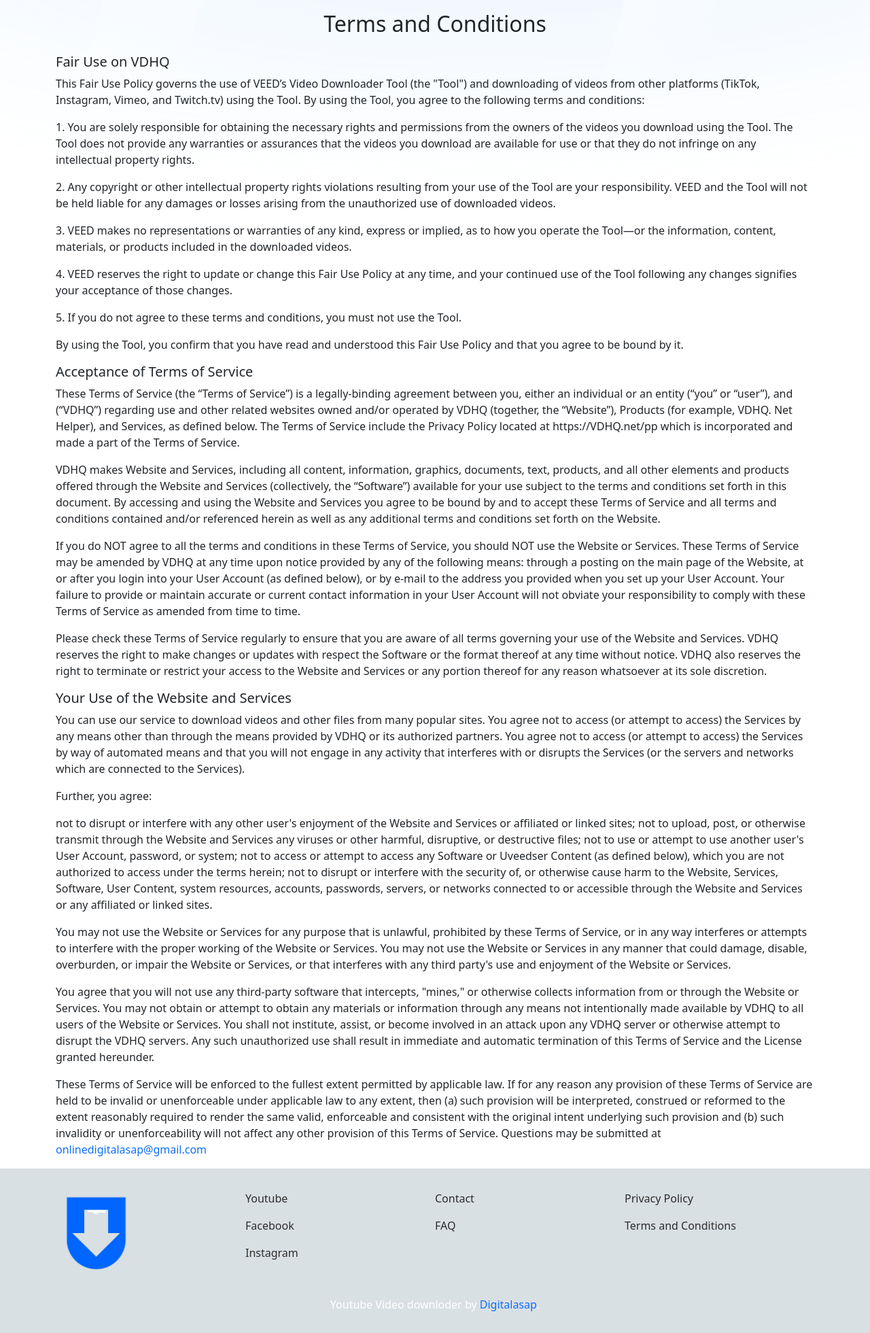
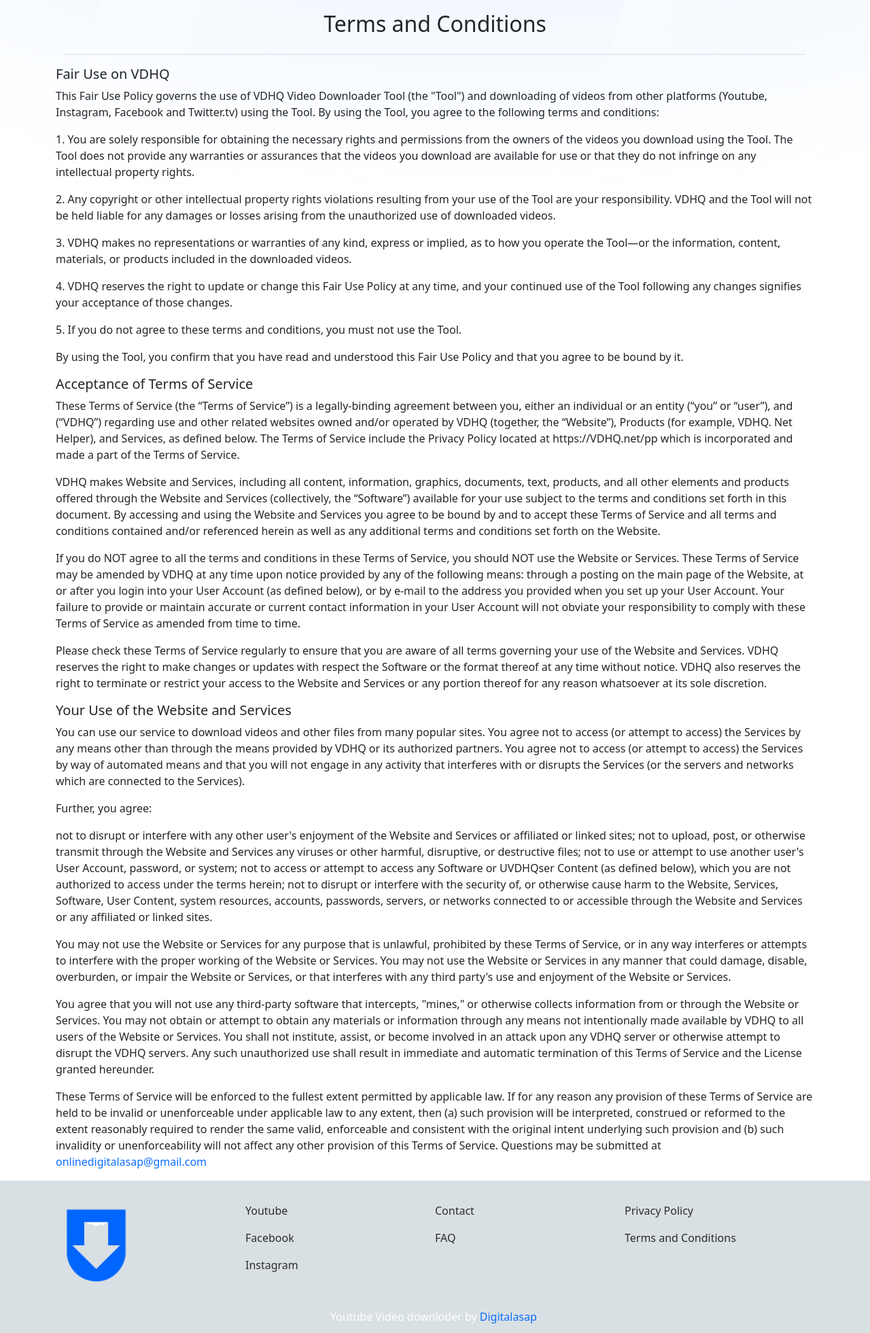
Before and after one commit to vikash7994/videos, a Flask app: page /terms_and_conditions in a window 1280 px wide. Shown: the part 97-2058 px from the top of the page at 68% size. Run offline with Flask 3, Linux system fonts and the light colour scheme; some libraries are stand-ins or nearby versions.

Commit message:
Add files via upload

```diff
--- a/templates/contact.html
+++ b/templates/contact.html
@@ -49,7 +49,11 @@
 <section class="contact py-4">
   <div class="container">
 <h2 class="text-center py-3">Conatct Us</h2>
-<span>If you need technical support or other questions related to experience with Ummy video downloader, send us a message via contact form on this page. Or you can send directly via email:</span>
+<div class="container">
+  <div class="separator">
+  </div>
+</div>
+<p class="pt-3">If you need technical support or other questions related to experience with Ummy video downloader, send us a message via contact form on this page. Or you can send directly via email:</p>
 <div class="d-flex justify-content-between pt-3">
   <label for="">Support:</label>
   <a href="/">onlinedigitalasap@gmail.com</a>
--- a/templates/terms_and_conditions.html
+++ b/templates/terms_and_conditions.html
@@ -49,14 +49,18 @@
 <section class="terms-and-conditions">
   <div class="container">
     <h2 class="text-center py-3">Terms and Conditions</h2>
-    <h5>Fair Use on VDHQ</h5>
-    <p>This Fair Use Policy governs the use of VEED’s Video Downloader Tool (the "Tool") and downloading of videos from other platforms (TikTok, Instagram, Vimeo, and Twitch.tv) using the Tool. By using the Tool, you agree to the following terms and conditions:
+    <div class="container">
+      <div class="separator">
+      </div>
+    </div>
+    <h5 class="pt-3">Fair Use on VDHQ</h5>
+    <p>This Fair Use Policy governs the use of VDHQ Video Downloader Tool (the "Tool") and downloading of videos from other platforms (Youtube, Instagram, Facebook and Twitter.tv) using the Tool. By using the Tool, you agree to the following terms and conditions:
     </p>
     <p>1. You are solely responsible for obtaining the necessary rights and permissions from the owners of the videos you download using the Tool. The Tool does not provide any warranties or assurances that the videos you download are available for use or that they do not infringe on any intellectual property rights.
     </p>
-    <p>2. Any copyright or other intellectual property rights violations resulting from your use of the Tool are your responsibility. VEED and the Tool will not be held liable for any damages or losses arising from the unauthorized use of downloaded videos.</p>
-    <p>3. VEED makes no representations or warranties of any kind, express or implied, as to how you operate the Tool—or the information, content, materials, or products included in the downloaded videos.</p>
-<p>4. VEED reserves the right to update or change this Fair Use Policy at any time, and your continued use of the Tool following any changes signifies your acceptance of those changes.</p>
+    <p>2. Any copyright or other intellectual property rights violations resulting from your use of the Tool are your responsibility. VDHQ and the Tool will not be held liable for any damages or losses arising from the unauthorized use of downloaded videos.</p>
+    <p>3. VDHQ makes no representations or warranties of any kind, express or implied, as to how you operate the Tool—or the information, content, materials, or products included in the downloaded videos.</p>
+<p>4. VDHQ reserves the right to update or change this Fair Use Policy at any time, and your continued use of the Tool following any changes signifies your acceptance of those changes.</p>
 <p>5. If you do not agree to these terms and conditions, you must not use the Tool.</p>
 <p>By using the Tool, you confirm that you have read and understood this Fair Use Policy and that you agree to be bound by it.</p>
 
@@ -72,7 +76,7 @@
 <p>not to disrupt or interfere with any other user's enjoyment of the Website and Services or affiliated or linked sites;
   not to upload, post, or otherwise transmit through the Website and Services any viruses or other harmful, disruptive, or destructive files;
   not to use or attempt to use another user's User Account, password, or system;
-  not to access or attempt to access any Software or Uveedser Content (as defined below), which you are not authorized to access under the terms herein;
+  not to access or attempt to access any Software or UVDHQser Content (as defined below), which you are not authorized to access under the terms herein;
   not to disrupt or interfere with the security of, or otherwise cause harm to the Website, Services, Software, User Content, system resources, accounts, passwords, servers, or networks connected to or accessible through the Website and Services or any affiliated or linked sites.
   </p>
   <p>You may not use the Website or Services for any purpose that is unlawful, prohibited by these Terms of Service, or in any way interferes or attempts to interfere with the proper working of the Website or Services. You may not use the Website or Services in any manner that could damage, disable, overburden, or impair the Website or Services, or that interferes with any third party's use and enjoyment of the Website or Services.</p>
```
Also changed, not shown: templates/about.html (+19 -21 lines), templates/fb.html (+12 -19 lines), templates/index.html (+12 -0 lines), templates/yt.html (+12 -0 lines).
